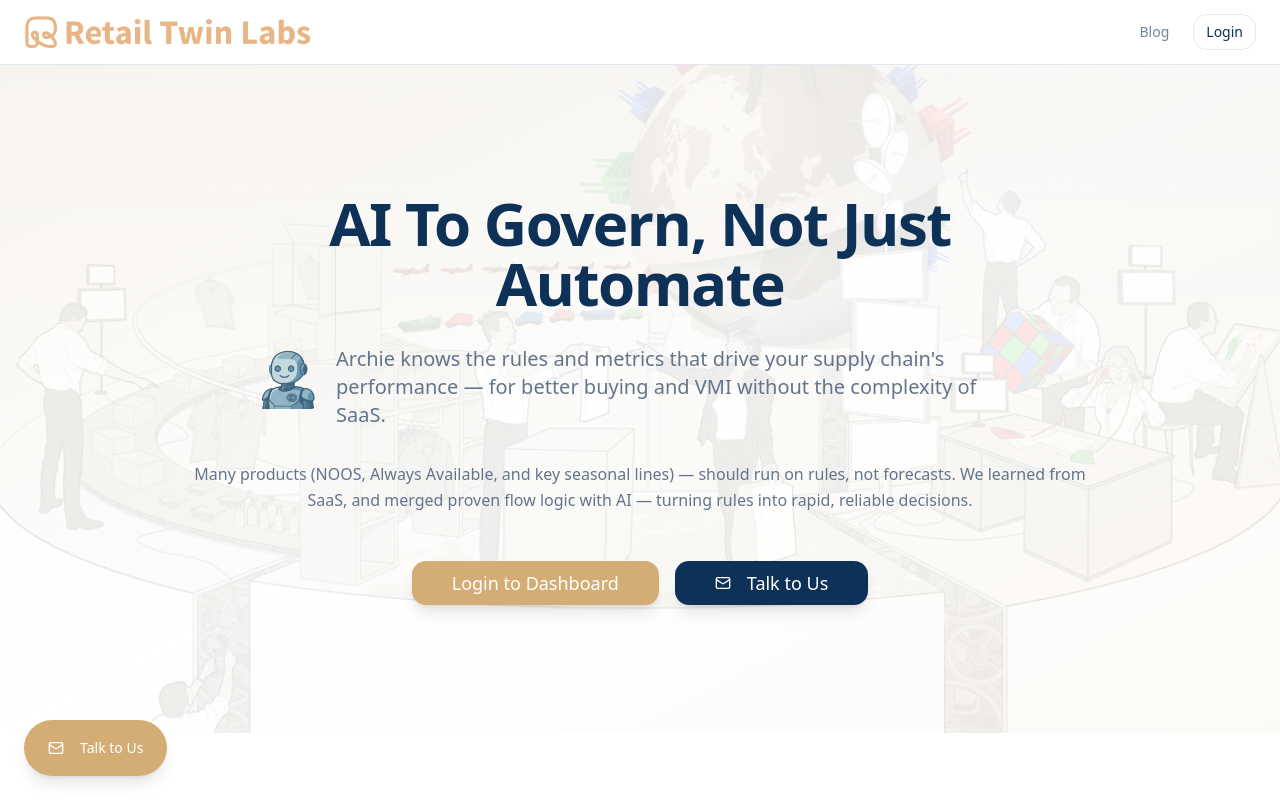
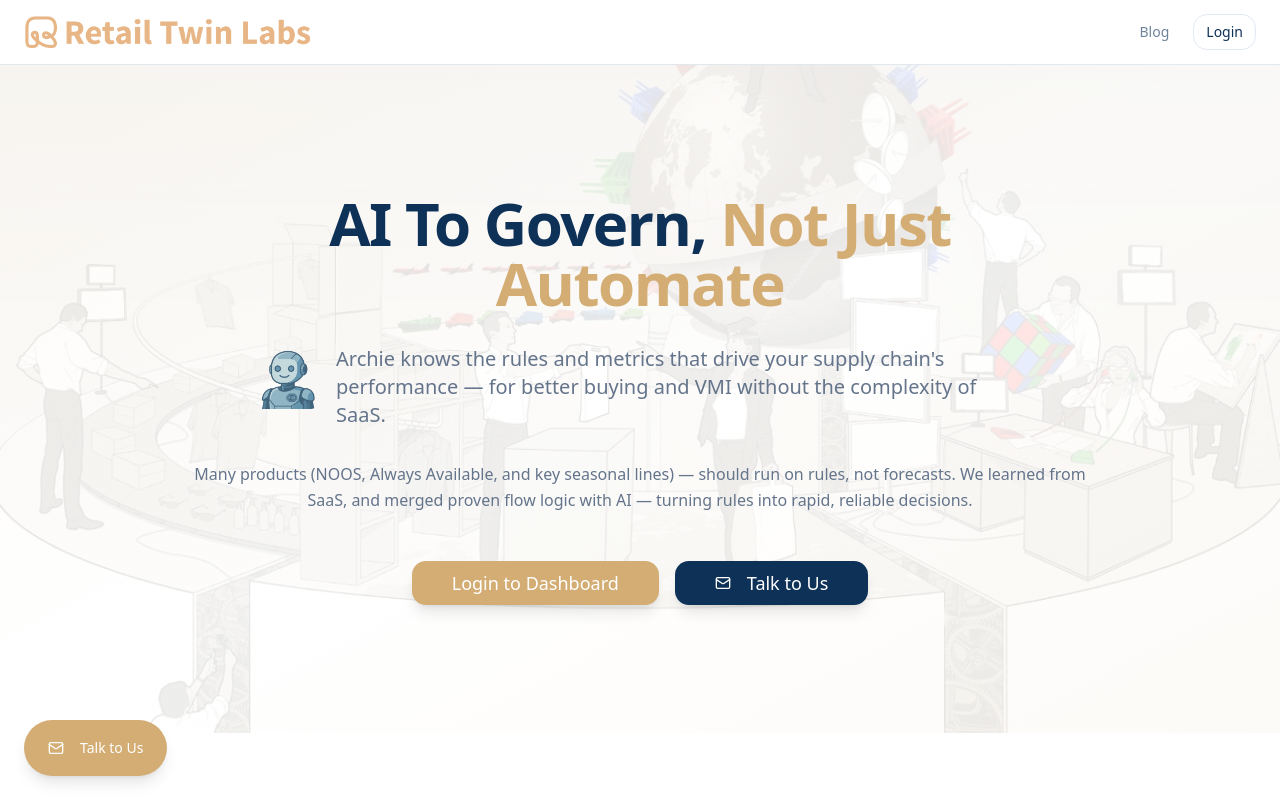
Before and after one commit to retailtwin/retailtwin-cockpit, a React (Vite) app: page / in a window 1280 px wide. Shown: the top 800 px of the page. Built offline with nearby package versions, Linux system fonts and the light colour scheme; the HTML template or start-up script is replaced by a standard one.

Commit message:
Color Not Just Automate in heading
Wrap the "Not Just Automate" portion in the Landing heading with the primary color class to match the "Login to Dashboard" button.

```diff
--- a/src/pages/Landing.tsx
+++ b/src/pages/Landing.tsx
@@ -23,7 +23,7 @@ const Landing = () => {
         <div className="relative container mx-auto px-6 py-24 md:py-32">
           <div className="max-w-4xl mx-auto text-center space-y-8">
             <h1 className="text-5xl md:text-6xl font-bold tracking-tight leading-tight">
-              AI To Govern, Not Just Automate
+              AI To Govern, <span className="text-primary">Not Just Automate</span>
             </h1>
             <div className="flex items-start gap-4 max-w-3xl mx-auto">
               <img src={archieLogo} alt="Archie Logo" className="w-16 h-auto mt-1 mb-auto flex-shrink-0" />
```
